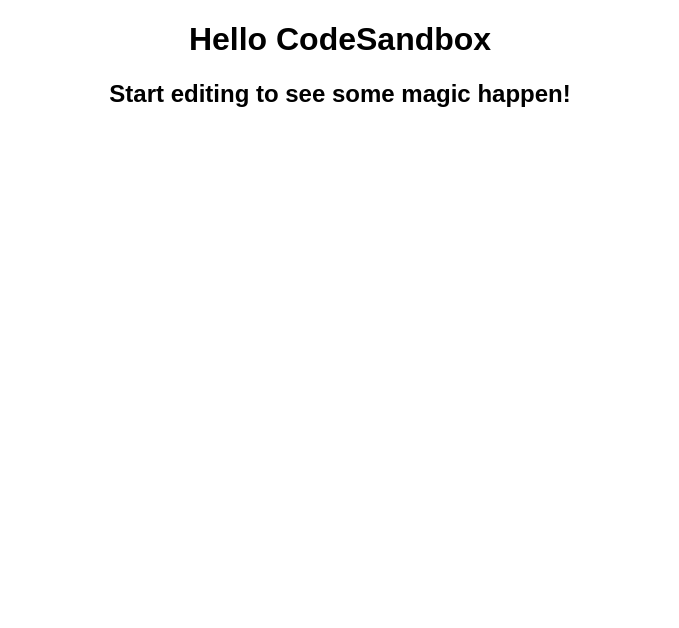
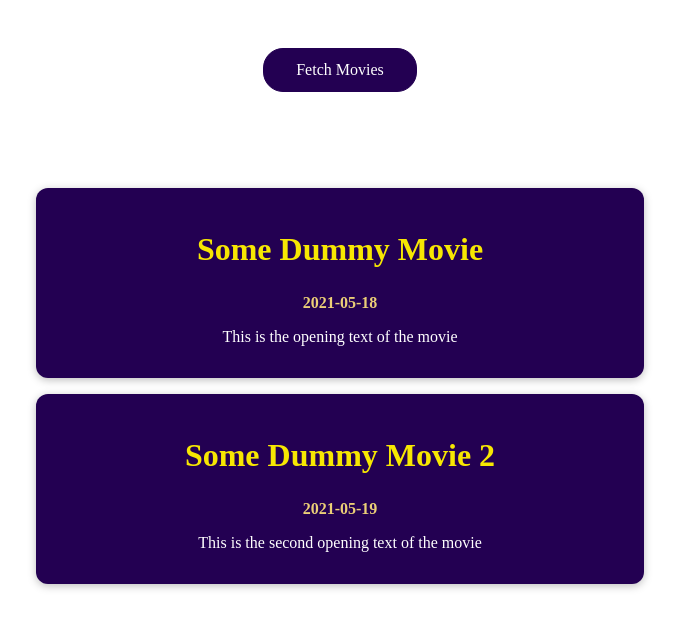
Before and after one commit to onlyoon/Udemy-React-training-S-14, a React (Create React App) app: page / in a window 1280 px wide. Shown: the top 628 px of the page, without its empty margins (300-979 px from the left). Built offline with nearby package versions, Linux system fonts and the light colour scheme.

Commit message:
Update 9 files

```diff
--- /dev/null
+++ b/src/App.css
@@ -0,0 +1,29 @@
+section {
+  margin: 1rem auto;
+  width: 90%;
+  max-width: 40rem;
+  text-align: center;
+  background-color: white;
+  padding: 2rem;
+  border-radius: 12px;
+}
+
+button {
+  font: inherit;
+  cursor: pointer;
+  background: #230052;
+  border: 1px solid #230052;
+  color: white;
+  padding: 0.75rem 2rem;
+  border-radius: 20px;
+}
+
+button:focus {
+  outline: none;
+}
+
+button:hover,
+button:active {
+  background-color: #460897;
+  border-color: #460897;
+}
--- a/src/App.js
+++ b/src/App.js
@@ -1,10 +1,34 @@
-import "./styles.css";
+import React from "react";
 
-export default function App() {
+import MoviesList from "./components/MoviesList";
+import "./App.css";
+
+function App() {
+  const dummyMovies = [
+    {
+      id: 1,
+      title: "Some Dummy Movie",
+      openingText: "This is the opening text of the movie",
+      releaseDate: "2021-05-18",
+    },
+    {
+      id: 2,
+      title: "Some Dummy Movie 2",
+      openingText: "This is the second opening text of the movie",
+      releaseDate: "2021-05-19",
+    },
+  ];
+
   return (
-    <div className="App">
-      <h1>Hello CodeSandbox</h1>
-      <h2>Start editing to see some magic happen!</h2>
-    </div>
+    <React.Fragment>
+      <section>
+        <button>Fetch Movies</button>
+      </section>
+      <section>
+        <MoviesList movies={dummyMovies} />
+      </section>
+    </React.Fragment>
   );
 }
+
+export default App;
--- /dev/null
+++ b/src/components/Movie.js
@@ -0,0 +1,15 @@
+import React from 'react';
+
+import classes from './Movie.module.css';
+
+const Movie = (props) => {
+  return (
+    <li className={classes.movie}>
+      <h2>{props.title}</h2>
+      <h3>{props.releaseDate}</h3>
+      <p>{props.openingText}</p>
+    </li>
+  );
+};
+
+export default Movie;
--- /dev/null
+++ b/src/components/Movie.module.css
@@ -0,0 +1,20 @@
+.movie {
+  margin: 1rem;
+  padding: 1rem;
+  background-color: #230052;
+  box-shadow: 0 2px 8px rgba(0, 0, 0, 0.26);
+  border-radius: 12px;
+  text-align: center;
+  color: white;
+}
+
+.movie h2 {
+  font-size: 2rem;
+  color: #f7e702;
+}
+
+.movie h3 {
+  color: #eccf77;
+  margin: 0;
+  font-size: 1rem;
+}
--- /dev/null
+++ b/src/components/MoviesList.js
@@ -0,0 +1,21 @@
+import React from 'react';
+
+import Movie from './Movie';
+import classes from './MoviesList.module.css';
+
+const MovieList = (props) => {
+  return (
+    <ul className={classes['movies-list']}>
+      {props.movies.map((movie) => (
+        <Movie
+          key={movie.id}
+          title={movie.title}
+          releaseDate={movie.releaseDate}
+          openingText={movie.openingText}
+        />
+      ))}
+    </ul>
+  );
+};
+
+export default MovieList;
--- /dev/null
+++ b/src/components/MoviesList.module.css
@@ -0,0 +1,5 @@
+.movies-list {
+  list-style: none;
+  margin: 0;
+  padding: 0;
+}
--- /dev/null
+++ b/src/index.css
@@ -0,0 +1,12 @@
+* {
+  box-sizing: border-box;
+}
+
+html {
+  font-family: sans-serif;
+}
+
+body {
+  margin: 0;
+  background-color: #272727;
+}
--- a/src/styles.css
+++ /dev/null
@@ -1,4 +0,0 @@
-.App {
-  font-family: sans-serif;
-  text-align: center;
-}
```
Also changed, not shown: 1 other file (tests, documents, lock files or other folders).
